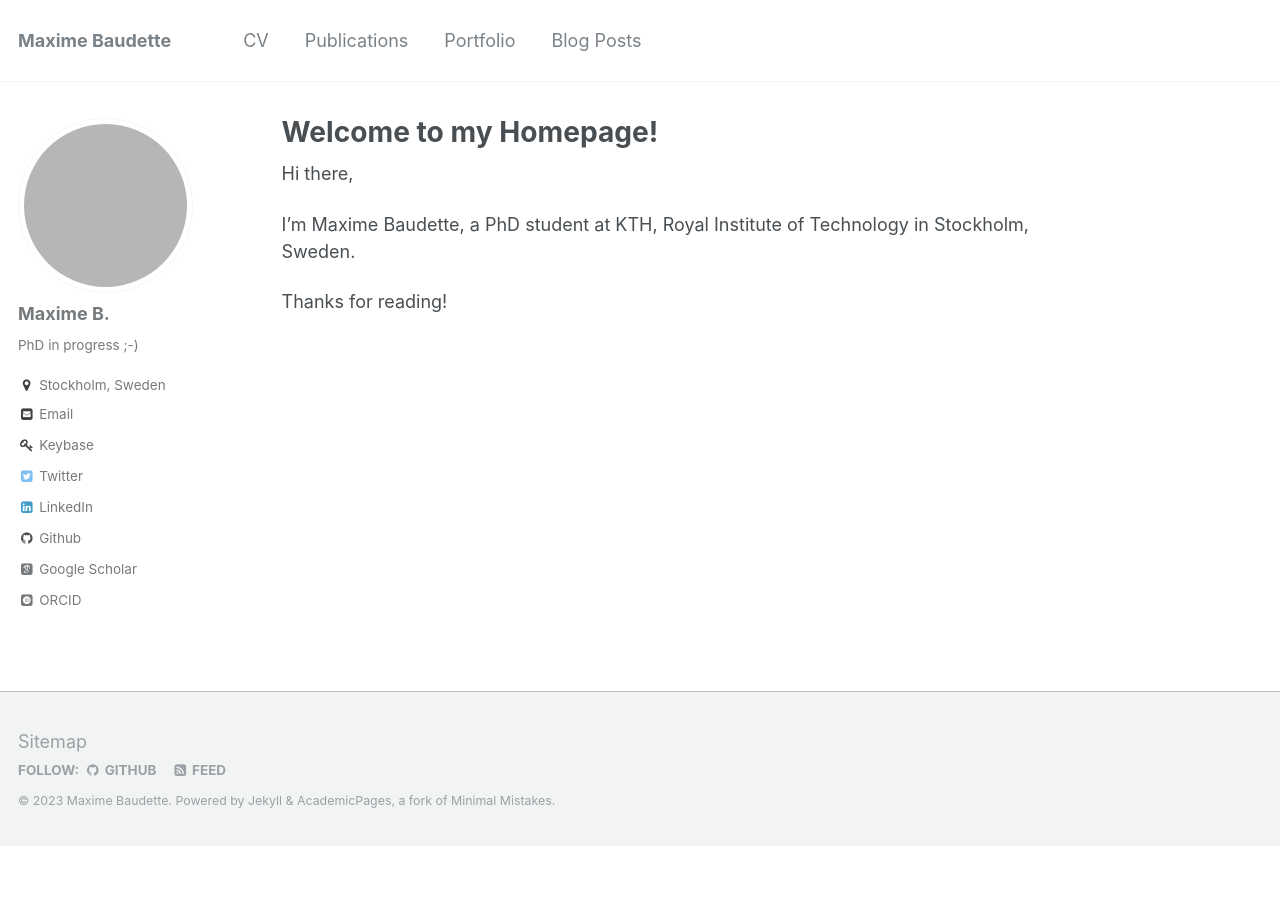
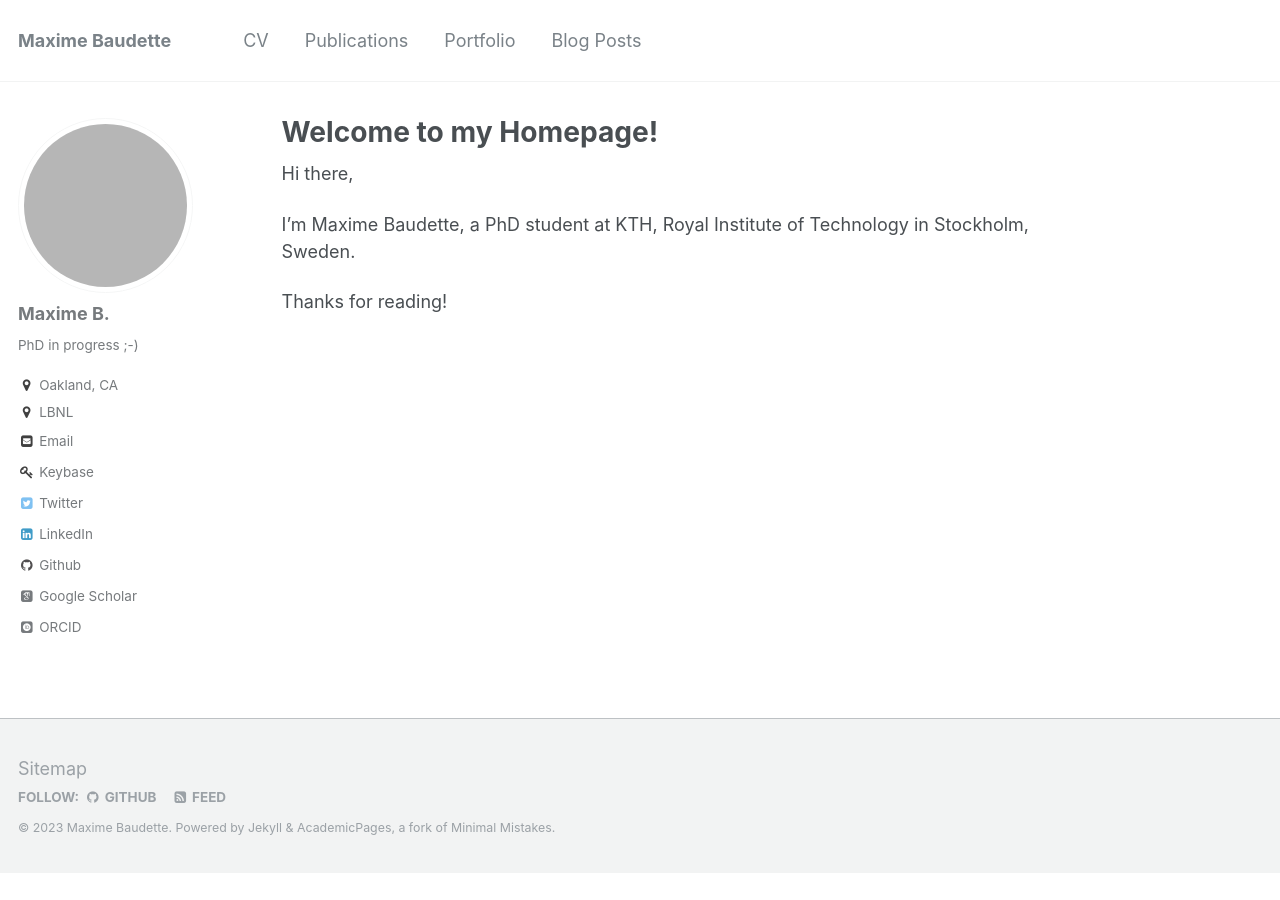
Before and after one commit to MaximeBaudette/MaximeBaudette.github.io, a Jekyll site: the page built from _pages/1_about.md, in a window 1280 px wide. Built offline with Jekyll 4.4.1, drawn with Linux system fonts in a browser that asks for light colours; some web fonts are replaced; grey boxes are pictures that could not be loaded.

Commit message:
update data

```diff
--- a/_config.yml
+++ b/_config.yml
@@ -59,16 +59,15 @@ analytics:
   google:
     tracking_id          : "G-FLNK0P76YC"
 
-
 # Site Author
 author:
   name             : "Maxime B."
   avatar           : "https://www.gravatar.com/avatar/952abe6bf92ad705d24519f95db4ca28?s=200"
   bio              : "PhD in progress ;-)"
-  location         : "Stockholm, Sweden"
-  employer         :
+  location         : "Oakland, CA"
+  employer         : "LBNL"
   googlescholar    : "https://scholar.google.ca/citations?hl=en&user=Y8VOdUIAAAAJ"
-  email            : "baudette@kth.se"
+  email            : "baudette@lbl.gov"
   uri              :
   bitbucket        :
   codepen          :
```
